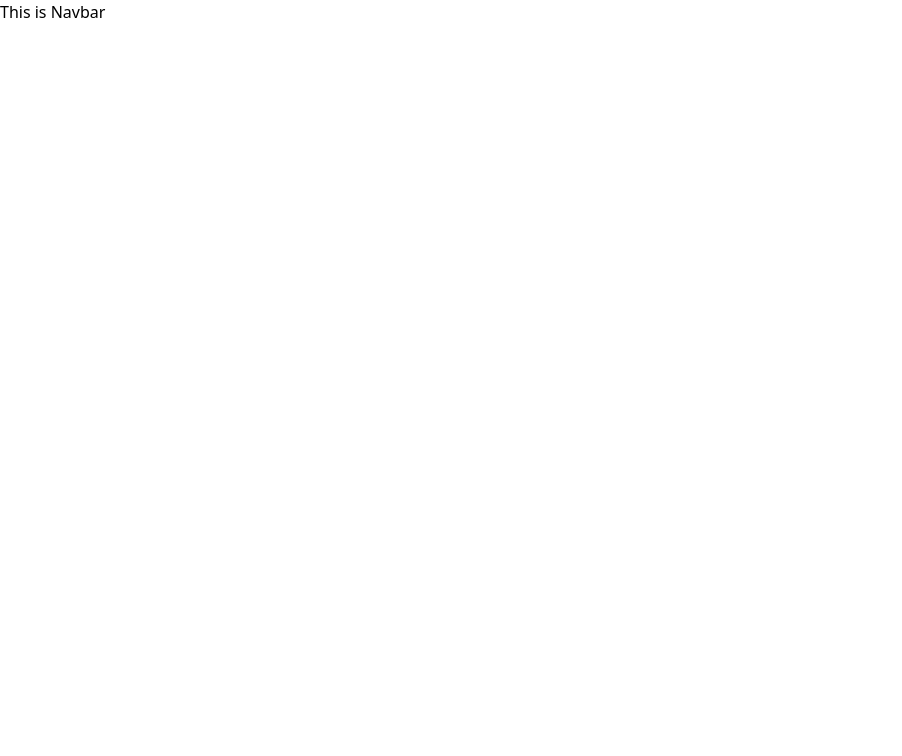
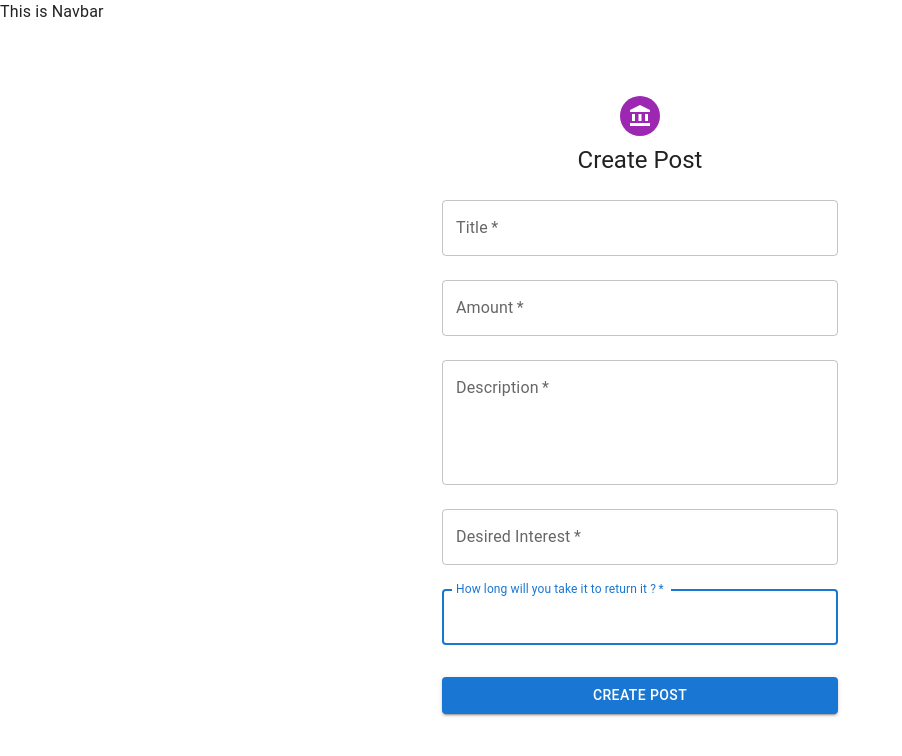
Before and after one commit to Gajmain2020/TechTitans, a React (Vite) app in the folder client/: page /createpost in a window 1280 px wide. Before the commit this address had no page. Shown: the top 756 px of the page, without its empty margins (0-902 px from the left). Built offline with nearby package versions, Linux system fonts and the light colour scheme.

Commit message:
Create post form is created

```diff
--- a/client/src/App.jsx
+++ b/client/src/App.jsx
@@ -11,6 +11,7 @@
 import PostOpen from "./PostOpen";
 import Notifications from "./Notifications";
 import Search from "./Search";
+import CreatePost from "./components/CreatePost/CreatePost";
 
 function App() {
   return (
@@ -29,6 +30,7 @@
           <Route path="/post/:name" element={<PostOpen />} />
           <Route path="/notifications" element={<Notifications />} />
           <Route path="/search" element={<Search />} />
+          <Route path="/createpost" element={<CreatePost />} />
 
         </Routes>
       {/* </div> */}
--- /dev/null
+++ b/client/src/components/CreatePost/CreatePost.jsx
@@ -0,0 +1,119 @@
+import * as React from 'react';
+import Avatar from '@mui/material/Avatar';
+import Button from '@mui/material/Button';
+import CssBaseline from '@mui/material/CssBaseline';
+import TextField from '@mui/material/TextField';
+import FormControlLabel from '@mui/material/FormControlLabel';
+import Checkbox from '@mui/material/Checkbox';
+import Link from '@mui/material/Link';
+import Grid from '@mui/material/Grid';
+import Box from '@mui/material/Box';
+import LockOutlinedIcon from '@mui/icons-material/LockOutlined';
+import Typography from '@mui/material/Typography';
+import Container from '@mui/material/Container';
+import { createTheme, ThemeProvider } from '@mui/material/styles';
+import AccountBalanceIcon from '@mui/icons-material/AccountBalance';
+
+
+
+// TODO remove, this demo shouldn't need to reset the theme.
+
+const defaultTheme = createTheme();
+
+export default function CreatePost() {
+  const handleSubmit = (event) => {
+    event.preventDefault();
+    const data = new FormData(event.currentTarget);
+    console.log({
+      email: data.get('email'),
+      password: data.get('password'),
+    });
+  };
+
+  return (
+    <ThemeProvider theme={defaultTheme}>
+      <Container component="main" maxWidth="xs">
+        <CssBaseline />
+        <Box
+          sx={{
+            marginTop: 8,
+            display: 'flex',
+            flexDirection: 'column',
+            alignItems: 'center',
+          }}
+        >
+          <Avatar sx={{ m: 1, bgcolor: 'secondary.main' }}>
+            <AccountBalanceIcon />
+          </Avatar>
+          <Typography component="h1" variant="h5">
+            Create Post
+          </Typography>
+          <Box component="form" onSubmit={handleSubmit} noValidate sx={{ mt: 1 }}>
+
+            <TextField
+              margin="normal"
+              required
+              fullWidth
+              name="Title"
+              label="Title"
+              type="text"
+              id="Title"
+            />
+            <TextField
+              margin="normal"
+              required
+              fullWidth
+              id="Amount"
+              label="Amount"
+              name="Amount"
+              autoFocus
+              type='text'
+            />
+            <TextField
+              margin="normal"
+              required
+              fullWidth
+              id="Description"
+              label="Description"
+              name="Description"
+              autoFocus
+              rows={4}
+              multiline
+              type='text'
+            />
+            <TextField
+              margin="normal"
+              required
+              fullWidth
+              id="Desired Interest"
+              label="Desired Interest"
+              name="Desired Interest"
+              autoFocus
+              type='text'
+            />
+            <TextField
+              margin="normal"
+              required
+              fullWidth
+              id="Time Period"
+              label="How long will you take it to return it ?"
+              name="Time Period"
+              autoFocus
+              type='text'
+            />
+
+            <Button
+              type="submit"
+              fullWidth
+              variant="contained"
+              sx={{ mt: 3, mb: 2 }}
+            >
+              Create Post
+            </Button>
+
+          </Box>
+        </Box>
+      </Container>
+    </ThemeProvider>
+  );
+}
--- a/client/src/components/SideBar/SideBar.jsx
+++ b/client/src/components/SideBar/SideBar.jsx
@@ -145,6 +145,7 @@
               <ListItemText>Dashboard</ListItemText>
             </ListItemButton>
           </ListItem>
+          <Link to='/createpost'>
           <ListItem disablePadding>
             <ListItemButton>
               <ListItemIcon>
@@ -153,6 +154,7 @@
               <ListItemText>Create Post</ListItemText>
             </ListItemButton>
           </ListItem>
+          </Link>
       </List>
       {/* <Divider />
       <List>
@@ -456,6 +458,7 @@
               <ListItemText>Dashboard</ListItemText>
             </ListItemButton>
           </ListItem>
+          <Link to='/createpost' >
           <ListItem disablePadding>
             <ListItemButton>
               <ListItemIcon>
@@ -464,6 +467,7 @@
               <ListItemText>Create Post</ListItemText>
             </ListItemButton>
           </ListItem>
+          </Link>
       </List>
       {/* <Divider />
       <List>
```
